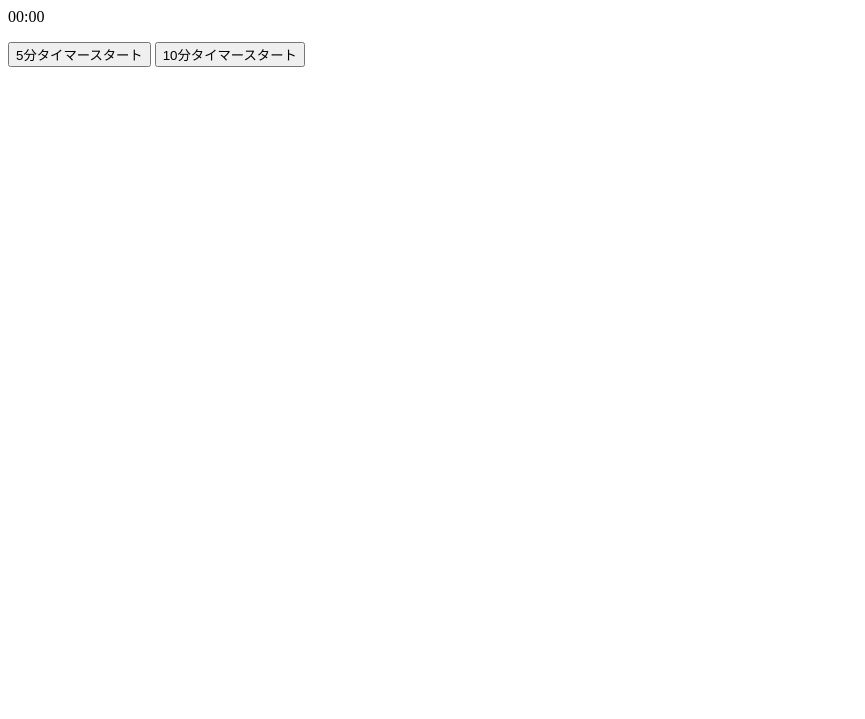
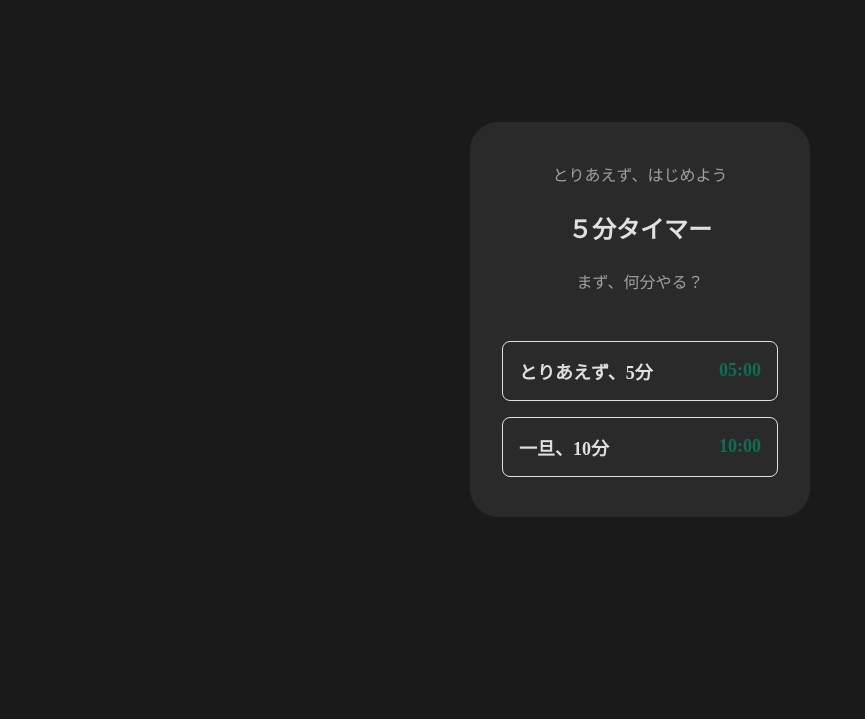
Before and after one commit to chiharu1990/timer-app, a plain HTML site: page index.html in a window 1280 px wide. Shown: the part 81-800 px from the top of the page, without its empty margins (0-865 px from the left). Drawn offline with Linux system fonts and the light colour scheme.

Commit message:
update：最初の表示要素のCSSを追加

```diff
--- a/index.html
+++ b/index.html
@@ -3,16 +3,28 @@
 <head>
   <meta charset="UTF-8">
   <meta name="viewport" content="width=device-width, initial-scale=1.0">
-  <title>タイマーアプリ</title>
-  <link rel="stylesheet" href="style.css">
+  <title>とりあえず５分タイマー</title>
+<link href="https://fonts.googleapis.com/css2?family=Noto+Serif+JP:wght@400;700;900&family=Zen+Kaku+Gothic+New:wght@400;700;900&family=Space+Mono:wght@400;700&display=swap" rel="stylesheet">  <link rel="stylesheet" href="style.css">
 </head>
 <body>
+  <div class="container">
+    <div class="head">
+      <p class="head-txt">とりあえず、はじめよう</p>
+      <h1 class="head-title">５分タイマー</h1>
+      <p class="head-txt">まず、何分やる？</p>
+    </div>
 
-  <h1>タイマー</h1>
     <p id="timer-display">00:00</p>
+
     <div class="timer-select">
-    <button id="timer-fiveMinutes">5分タイマースタート</button>
-    <button id="timer-tenMinutes">10分タイマースタート</button>
+      <button id="timer-fiveMinutes" class="timer-btn">
+        <span class="txt">とりあえず、5分</span>
+        <span class="time">05:00</span>
+      </button>
+      <button id="timer-tenMinutes" class="timer-btn">
+        <span class="txt">一旦、10分</span>
+        <span class="time">10:00</span>
+      </button>
     </div>
 
     <div class="repetition">
@@ -29,6 +41,7 @@
       <p>また明日も頑張ろう〜！</p>
       <button id="start-beginning">最初からはじめる</button>
     </div>
+  </div>
 
   <script src="script.js"></script>
 </body>
--- a/script.js
+++ b/script.js
@@ -3,6 +3,7 @@ let lastSelectRemainingTime = 0;
 let timerIntervalId = null;
 let totalSetCount = 0;
 let totalTime = 0;
+const head = document.querySelector(".head");
 const repetition = document.querySelector(".repetition");
 const timerDisplay = document.getElementById("timer-display");
 const timerSelect = document.querySelector(".timer-select");
@@ -11,6 +12,10 @@ const setCountDisplay = document.getElementById("setCount-display");
 const totalTimeDisplay = document.getElementById("totalTime-display");
 const isVisibleClass = "is-visible";
 const isHiddenClass = "is-hidden";
+
+const DEV_MODE = true; // テスト時はtrue、本番はfalse
+const FIVE_MIN = DEV_MODE ? 5 : 300;
+const TEN_MIN = DEV_MODE ? 10 : 600;
 
 // タイマーの形式でカウントダウンする関数
 const countdown = () => {
@@ -23,6 +28,7 @@ const countdown = () => {
     totalSetCount += 1;
     totalTime += lastSelectRemainingTime;
     console.log("タイマー終了");
+    timerDisplay.classList.remove(isVisibleClass);
     repetition.classList.add(isVisibleClass);
     timerSelect.classList.add(isHiddenClass);
   }
@@ -50,17 +56,20 @@ const startTimer = (seconds) => {
   lastSelectRemainingTime = seconds;
   timeSeparate(seconds);
   timerIntervalId = setInterval(countdown, 1000);
+  head.classList.add(isHiddenClass);
+  timerDisplay.classList.add(isVisibleClass);
   timerSelect.classList.add(isHiddenClass);
   repetition.classList.remove(isVisibleClass);
+
 }
 
 // イベント登録
 document.getElementById("timer-fiveMinutes").addEventListener("click", () => {
-  startTimer(300);
+  startTimer(FIVE_MIN);
 });
 
 document.getElementById("timer-tenMinutes").addEventListener("click", () => {
-  startTimer(600);
+  startTimer(TEN_MIN);
 });
 
 document.getElementById("timer-repetition").addEventListener("click", () => {
@@ -68,11 +77,11 @@ document.getElementById("timer-repetition").addEventListener("click", () => {
 });
 
 document.getElementById("repetition-fiveMinutes").addEventListener("click", () => {
-  startTimer(300);
+  startTimer(FIVE_MIN);
 });
 
 document.getElementById("repetition-tenMinutes").addEventListener("click", () => {
-  startTimer(600);
+  startTimer(TEN_MIN);
 });
 
 document.getElementById("timer-end").addEventListener("click", () => {
@@ -85,6 +94,7 @@ document.getElementById("timer-end").addEventListener("click", () => {
 });
 
 document.getElementById("start-beginning").addEventListener("click", () => {
+  head.classList.remove(isHiddenClass);
   timerDisplay.classList.remove(isHiddenClass);
   timerSelect.classList.remove(isHiddenClass);
   end.classList.remove(isVisibleClass);
--- a/style.css
+++ b/style.css
@@ -1,9 +1,104 @@
+* {
+  box-sizing: border-box;
+  margin: 0;
+  padding: 0;
+}
+
+body {
+  display: flex;
+  flex-direction: column;
+  justify-content: center;
+  align-items: center;
+  min-height: 100vh;
+  background-color: #1a1a1a;
+  color: #e0e0e0;
+font-family: 'Noto Serif JP', serif;}
+
+.container {
+  background-color: #2a2a2a;
+  border-radius: 28px;
+  padding: 2.5rem 2rem;
+  width: 100%;
+  max-width: 340px;
+  display: flex;
+  flex-direction: column;
+  align-items: center;
+  gap: 48px;
+}
+
+.head{
+  display: flex;
+  flex-direction: column;
+  align-items: center;
+  gap: 24px;
+}
+
+.head.is-hidden{
+  display: none;
+}
+
+.head-txt {
+  color: #a1a1a1;
+  font-size: 16px;
+}
+
+.head-title {
+  font-size: 24px;
+  font-weight: 700;
+  color: #e0e0e0;
+}
+
+#timer-display {
+  font-size: 48px;
+  font-family: monospace;
+  font-weight: 700;
+  display: none;
+}
+
+#timer-display.is-visible{
+  display: block;
+}
+
+.timer-btn {
+  width: 100%;
+  padding: 1rem;
+  border-radius: 8px;
+  border: 1.5px solid #e0e0e0;
+  background-color: #2a2a2a;
+  font-size: 18px;
+  font-weight: 700;
+  color: #e0e0e0;
+  cursor: pointer;
+font-family: 'Noto Serif JP', serif;  display: flex;
+  align-items: center;
+  justify-content: space-between;
+  transition: border-color 0.3s, background-color 0.3s, color 0.3s;
+}
+
+.timer-btn:hover {
+  border-color: #5DCAA5;
+  background-color: #f0f0f0;
+  color: #0F6E56;
+}
+
+.timer-btn .time{
+  color: #0F6E56;
+}
+
+.timer-select,
+.repetition {
+  width: 100%;
+  display: flex;
+  flex-direction: column;
+  gap: 16px;
+}
+
 .repetition {
   display: none;
 }
 
 .repetition.is-visible {
-  display: block;
+  display: flex;
 }
 
 #timer-display.is-hidden {
@@ -16,8 +111,12 @@
 
 .end-display {
   display: none;
+  width: 100%;
+  text-align: center;
+  flex-direction: column;
+  gap: 1rem;
 }
 
 .end-display.is-visible {
-  display: block;
+  display: flex;
 }
```
Lines whose indentation alone changed are shown as unchanged.
